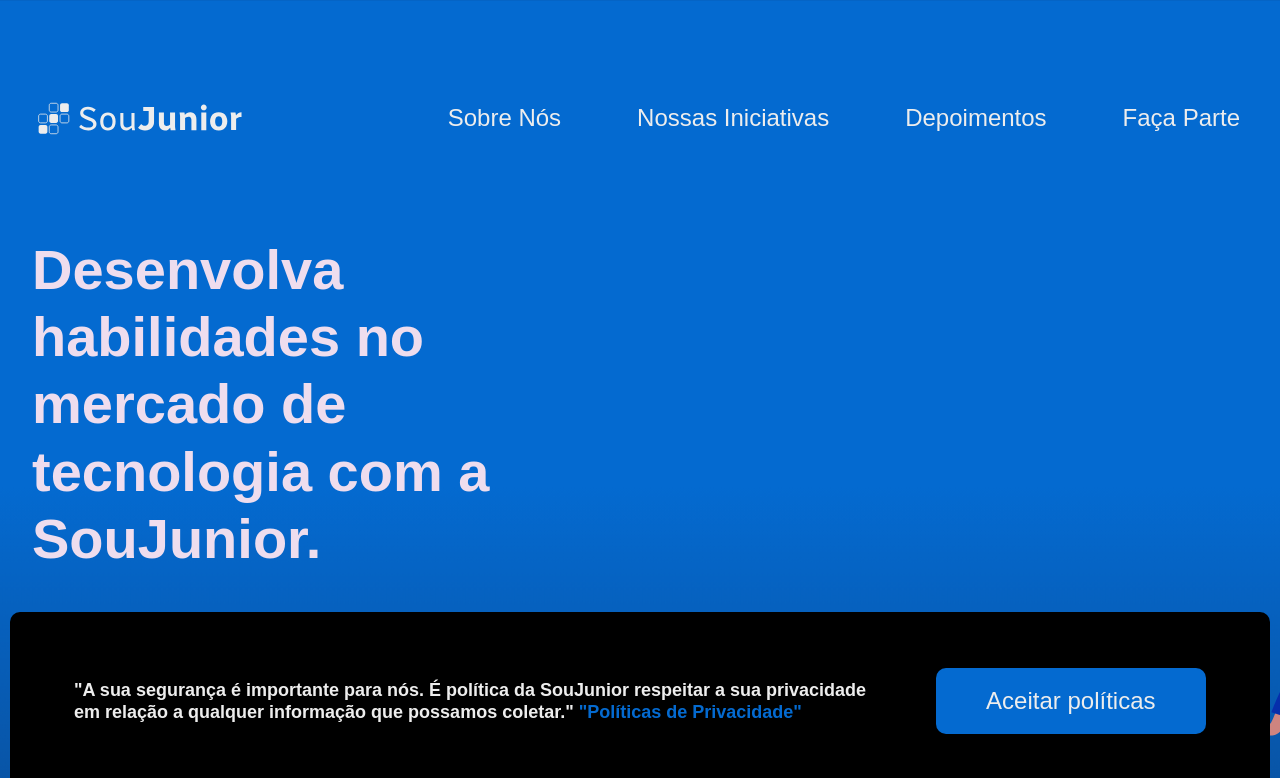
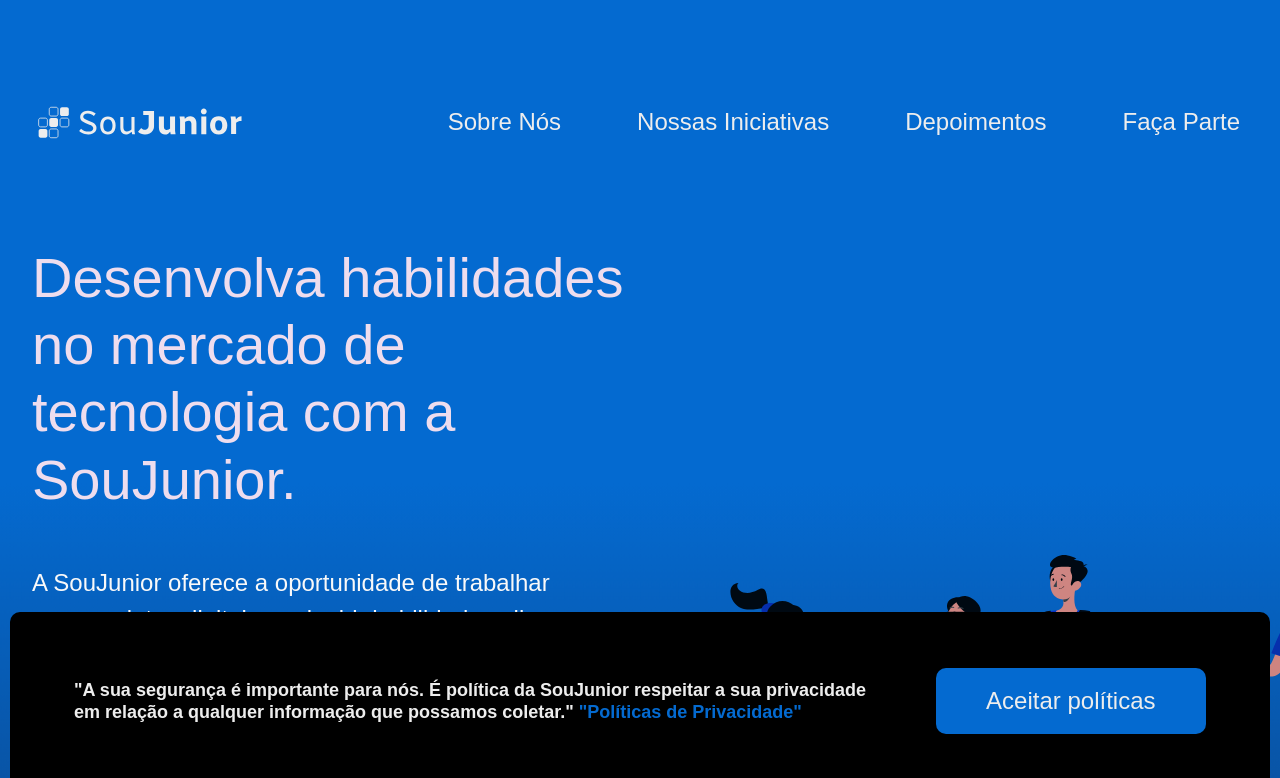
Before and after one commit to SouJunior/site-webapp, a Next.js app: page / in a window 1280 px wide. Shown: the top 778 px of the page. Built offline with nearby package versions, Linux system fonts and the light colour scheme; a web font is replaced by a local one.

Commit message:
feat: configura tailwind

```diff
--- a/package.json
+++ b/package.json
@@ -34,8 +34,11 @@
     "yup": "^1.2.0"
   },
   "devDependencies": {
+    "autoprefixer": "^10.4.17",
     "eslint": "^8.25.0",
-    "eslint-config-next": "^12.3.4"
+    "eslint-config-next": "^12.3.4",
+    "postcss": "^8.4.35",
+    "tailwindcss": "^3.4.1"
   },
   "eslint.workingDirectories": {
     "pattern": "packages/*/"
--- /dev/null
+++ b/postcss.config.js
@@ -0,0 +1,6 @@
+module.exports = {
+  plugins: {
+    tailwindcss: {},
+    autoprefixer: {},
+  },
+}
--- a/styles/globals.css
+++ b/styles/globals.css
@@ -1,4 +1,7 @@
 @import url("https://fonts.googleapis.com/css2?family=Radio+Canada:ital,wght@0,300;0,400;0,500;0,600;0,700;1,300;1,400;1,500;1,600;1,700&display=swap");
+@tailwind base;
+@tailwind components;
+@tailwind utilities;
 
 :root {
   --desktop-screen: 1040px;
--- /dev/null
+++ b/tailwind.config.js
@@ -0,0 +1,20 @@
+/** @type {import('tailwindcss').Config} */
+module.exports = {
+  content: [
+    "./app/**/*.{js,ts,jsx,tsx,mdx}",
+    "./pages/**/*.{js,ts,jsx,tsx,mdx}",
+    "./components/**/*.{js,ts,jsx,tsx,mdx}",
+    "./src/**/*.{js,ts,jsx,tsx,mdx}",
+  ],
+  theme: {
+    extend: {
+      colors: {
+        primary: "#00205F",
+        secondary: "#003872",
+        primaryHover: "#0C4987",
+        submenu: "#006AD7"
+      }
+    },
+  },
+  plugins: [],
+}
```
Also changed, not shown: 2 other files (tests, documents, lock files or other folders).
